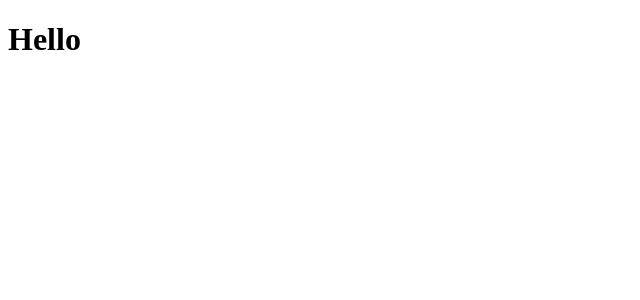
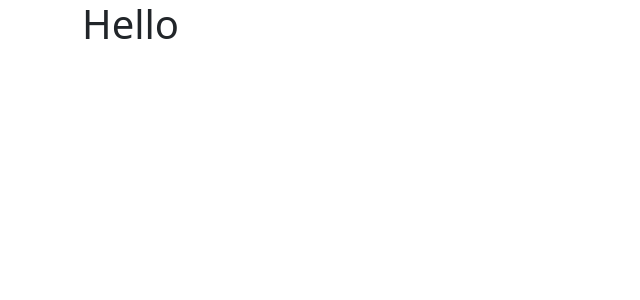
Before and after one commit to edo979/blog-rest-api, a React (Vite) app: page / in a window 1280 px wide. Shown: the top 300 px of the page, without its empty margins (0-640 px from the left). Built offline with nearby package versions, Linux system fonts and the light colour scheme.

Commit message:
add style

```diff
--- a/src/main.tsx
+++ b/src/main.tsx
@@ -1,8 +1,15 @@
 import React from 'react'
 import ReactDOM from 'react-dom/client'
+import './scss/style.scss'
 
 ReactDOM.createRoot(document.getElementById('root') as HTMLElement).render(
   <React.StrictMode>
-    <h1>Hello</h1>
+    <div className="container">
+      <div className="row">
+        <div className="col">
+          <h1>Hello</h1>
+        </div>
+      </div>
+    </div>
   </React.StrictMode>
 )
--- /dev/null
+++ b/src/scss/style.scss
@@ -0,0 +1,31 @@
+// Custom.scss
+// Option B: Include parts of Bootstrap
+
+// 1. Include functions first (so you can manipulate colors, SVGs, calc, etc)
+@import '../node_modules/bootstrap/scss/functions';
+
+// 2. Include any default variable overrides here
+
+// 3. Include remainder of required Bootstrap stylesheets
+@import '../node_modules/bootstrap/scss/variables';
+
+// 4. Include any default map overrides here
+
+// 5. Include remainder of required parts
+@import '../node_modules/bootstrap/scss/maps';
+@import '../node_modules/bootstrap/scss/mixins';
+@import '../node_modules/bootstrap/scss/utilities';
+@import '../node_modules/bootstrap/scss/root';
+@import '../node_modules/bootstrap/scss/reboot';
+@import '../node_modules/bootstrap/scss/type';
+
+// 6. Optionally include any other parts as needed
+@import '../node_modules/bootstrap/scss/images';
+@import '../node_modules/bootstrap/scss/containers';
+@import '../node_modules/bootstrap/scss/grid';
+
+// 7. Optionally include utilities API last to generate classes based on the Sass map in `_utilities.scss`
+@import '../node_modules/bootstrap/scss/helpers';
+@import '../node_modules/bootstrap/scss/utilities/api';
+
+// 8. Add additional custom code here
```
